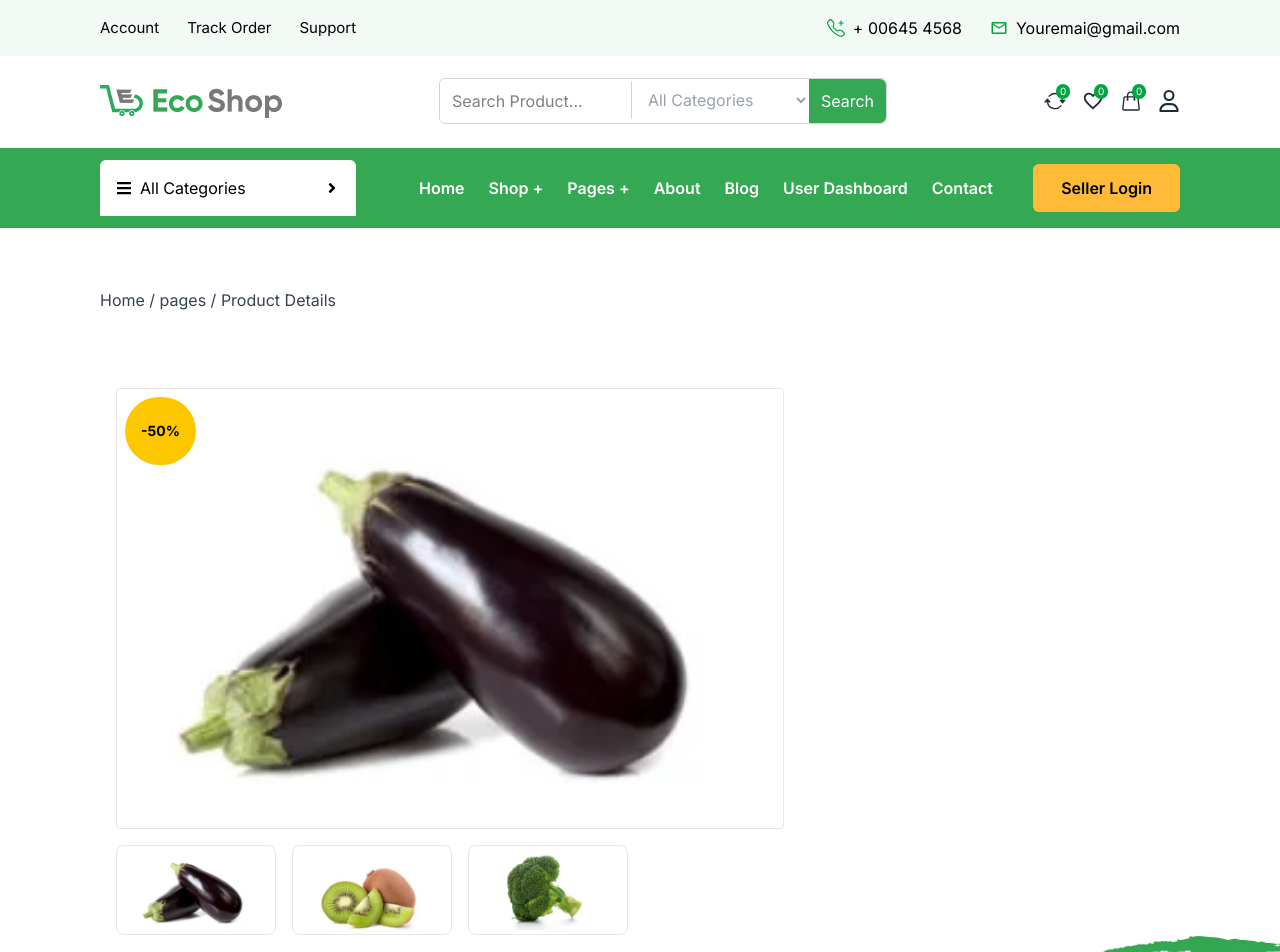
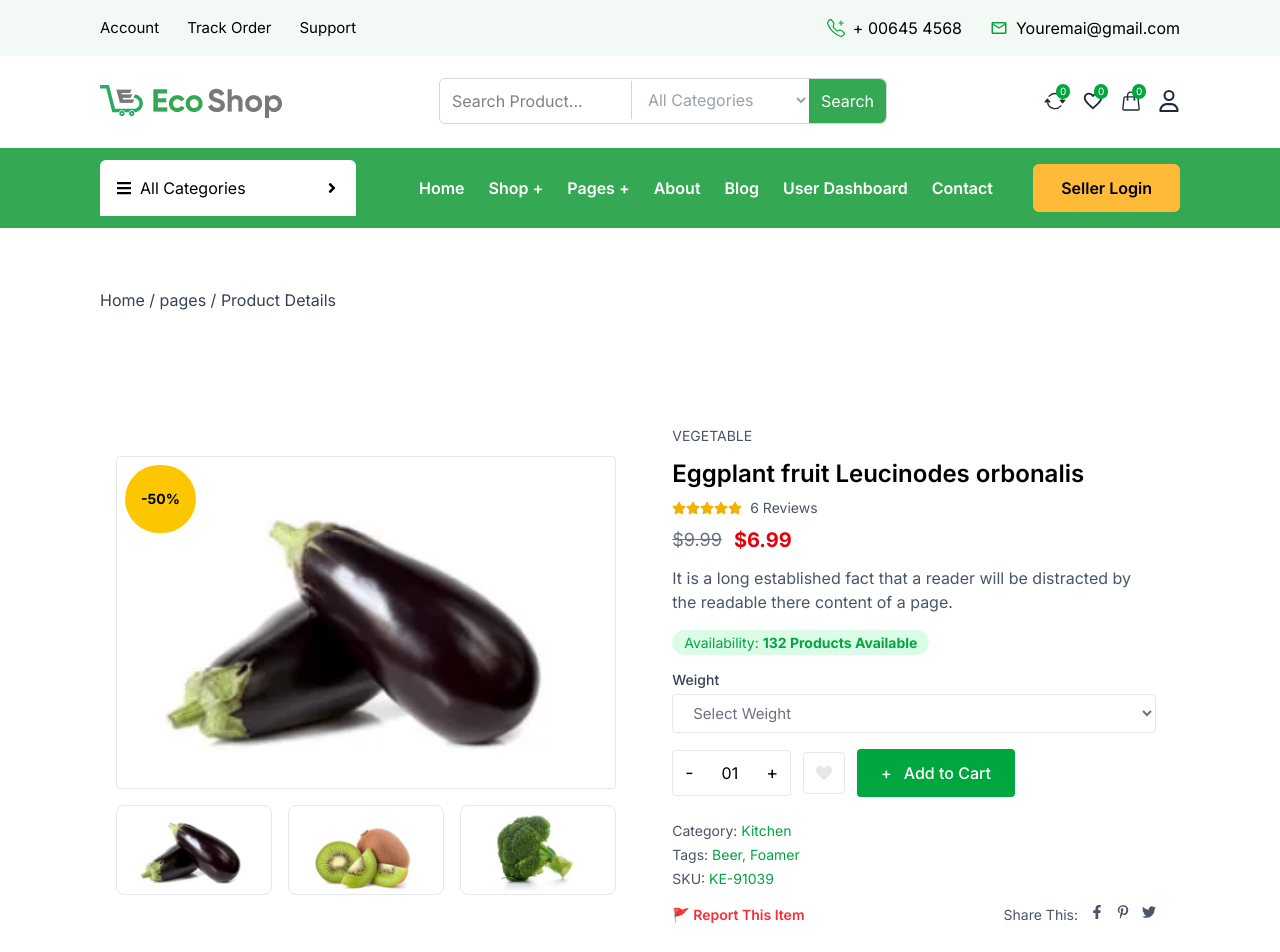
Before and after one commit to ahamedasif07/Project-Fresh-Grocery, a React (Vite) app: page /ProductDetails in a window 1280 px wide. Shown: the top 952 px of the page. Built offline with nearby package versions, Linux system fonts and the light colour scheme.

Commit message:
report model done

```diff
--- a/src/components/ProductDetailsSlider/ProductDetailSlider.jsx
+++ b/src/components/ProductDetailsSlider/ProductDetailSlider.jsx
@@ -3,6 +3,14 @@ import React, { useState } from "react";
 import eggplant from "../../../public/assets/p-img-14.webp";
 import fruits from "../../../public/assets/p-img-15.webp";
 import Juces from "../../../public/assets/p-img-16.webp";
+import {
+  FaFacebookF,
+  FaHeart,
+  FaPinterestP,
+  FaStar,
+  FaTwitter,
+} from "react-icons/fa";
+import ReportToast from "../ReportTost/ReportTost";
 
 const images = [
   { src: eggplant, alt: "Eggplant" },
@@ -12,9 +20,22 @@ const images = [
 
 const ProductDetailSlider = () => {
   const [selectedImage, setSelectedImage] = useState(images[0]);
+  const [quantity, setQuantity] = useState(1);
+  const [weight, setWeight] = useState("");
+  const [report, setRepot] = useState(false);
+
+  const increment = () => setQuantity((prev) => prev + 1);
+  const decrement = () => setQuantity((prev) => (prev > 1 ? prev - 1 : 1));
+
+  const handleWeightChange = (e) => {
+    setWeight(e.target.value);
+  };
 
   return (
-    <div className="max-w-[700px] max-h-[700px] p-2 md:p-4">
+    <div>
+      <div className="flex flex-col md:flex-row items-center justify-center gap-4 py-[30px]">
+        {/* slider part start */}
+        <div className="w-full md:w-1/2  p-2 md:p-4">
           {/* Main image container */}
           <div className="relative  border border-gray-200 rounded-sm p-4 bg-white">
             <img
@@ -45,6 +66,123 @@ const ProductDetailSlider = () => {
             ))}
           </div>
         </div>
+        {/* slider part end */}
+
+        {/* product details part start */}
+        <div className="w-full md:w-1/2 ">
+          <div className="max-w-xl mx-auto p-6 bg-white ">
+            {/* Title and Category */}
+            <p className="text-sm text-gray-600 uppercase mb-3">Vegetable</p>
+            <h2 className="text-2xl font-semibold mb-2">
+              Eggplant fruit Leucinodes orbonalis
+            </h2>
+
+            {/* Reviews */}
+            <div className="flex items-center text-yellow-500 text-sm mb-2">
+              {[...Array(5)].map((_, i) => (
+                <FaStar key={i} />
+              ))}
+              <span className="text-gray-600 ml-2">6 Reviews</span>
+            </div>
+
+            {/* Price */}
+            <div className="flex items-center gap-3 mb-3">
+              <span className="line-through text-gray-500 text-lg">$9.99</span>
+              <span className="text-red-600 text-xl font-bold">$6.99</span>
+            </div>
+
+            {/* Description */}
+            <p className="text-gray-600 mb-4">
+              It is a long established fact that a reader will be distracted by
+              the readable there content of a page.
+            </p>
+
+            {/* Availability */}
+            <div className="mb-4">
+              <span className="bg-green-100 text-green-600 px-3 py-1 rounded-full text-sm">
+                Availability: <strong>132 Products Available</strong>
+              </span>
+            </div>
+
+            {/* Weight Selector */}
+            <div className="mb-4">
+              <label className="block text-sm font-medium text-gray-700 mb-1">
+                Weight
+              </label>
+              <select
+                value={weight}
+                onChange={handleWeightChange}
+                className="w-full border text-gray-500 text-[15px] border-gray-200 rounded px-4 py-2"
+              >
+                <option value="" className="text-gray-400">
+                  Select Weight
+                </option>
+                <option value="250g">250g</option>
+                <option value="500g">500g</option>
+                <option value="1kg">1kg</option>
+              </select>
+            </div>
+
+            {/* Quantity and Add to Cart */}
+            <div className="flex items-center gap-3 mb-6">
+              <div className="flex items-center border border-gray-200 rounded overflow-hidden">
+                <button onClick={decrement} className="px-3 py-2 text-lg">
+                  -
+                </button>
+                <span className="px-4">
+                  {quantity.toString().padStart(2, "0")}
+                </span>
+                <button onClick={increment} className="px-3 py-2  text-lg">
+                  +
+                </button>
+              </div>
+              <button className="p-3 border rounded text-gray-200 hover:text-green-600">
+                <FaHeart />
+              </button>
+              <button className="bg-green-600 group hover:bg-green-700 text-white px-6 py-3 rounded font-medium overflow-hidden relative transition-all duration-300">
+                <span className="inline-block transform transition-transform duration-300 group-hover:translate-x-1 mr-3">
+                  +
+                </span>
+                Add to Cart
+              </button>
+            </div>
+
+            {/* Meta Info */}
+            <div className="text-sm text-gray-600 space-y-1 mb-4">
+              <p>
+                Category: <span className="text-green-600">Kitchen</span>
+              </p>
+              <p>
+                Tags: <span className="text-green-600">Beer, Foamer</span>
+              </p>
+              <p>
+                SKU: <span className="text-green-600">KE-91039</span>
+              </p>
+            </div>
+
+            {/* Report + Share */}
+            <div className="flex items-center justify-between text-sm">
+              <button
+                onClick={() => setRepot(true)}
+                className="text-red-500 font-semibold hover:underline"
+              >
+                🚩 Report This Item
+              </button>
+              <div className="flex gap-3 text-gray-600">
+                <span>Share This:</span>
+                <FaFacebookF className="hover:text-blue-600 cursor-pointer" />
+                <FaPinterestP className="hover:text-red-600 cursor-pointer" />
+                <FaTwitter className="hover:text-blue-400 cursor-pointer" />
+              </div>
+            </div>
+          </div>
+        </div>
+        {/* product details part  end*/}
+      </div>
+      <div>
+        <ReportToast report={report} setRepot={setRepot} />
+      </div>
+    </div>
   );
 };
 
--- /dev/null
+++ b/src/components/ReportTost/ReportTost.jsx
@@ -0,0 +1,53 @@
+import React, { useState } from "react";
+import { FaCross } from "react-icons/fa";
+import { RxCross2 } from "react-icons/rx";
+
+const ReportToast = ({ setRepot, report }) => {
+  return (
+    report && (
+      <div className="fixed top-1/2 left-1/2 z-50 w-[90%] max-w-[500px] h-auto max-h-[90vh] overflow-y-auto p-5 bg-white rounded shadow-lg border border-gray-200 transform -translate-x-1/2 -translate-y-1/2">
+        <div className="flex justify-between items-center mb-4">
+          <h3 className="text-2xl md:text-3xl font-bold text-gray-800">
+            Report Products
+          </h3>
+          <button
+            onClick={() => setRepot(false)}
+            className="text-3xl md:text-4xl text-white rounded-full bg-[#F34336] w-10 h-10 flex items-center justify-center"
+          >
+            <RxCross2 />
+          </button>
+        </div>
+
+        <div className="space-y-4">
+          <div>
+            <label className="block text-sm font-medium text-gray-500 mb-1">
+              Enter Report Title*
+            </label>
+            <input
+              type="text"
+              placeholder="Reports Headline here"
+              className="w-full px-4 py-2 border border-gray-300 rounded outline-none focus:ring focus:ring-green-200"
+            />
+          </div>
+
+          <div>
+            <label className="block text-sm font-medium text-gray-500 mb-1">
+              Enter Report Note*
+            </label>
+            <textarea
+              rows="4"
+              placeholder="Type Here"
+              className="w-full px-4 py-2 border border-gray-300 rounded outline-none focus:ring focus:ring-green-200"
+            ></textarea>
+          </div>
+
+          <button className="w-full bg-green-600 hover:bg-green-700 text-white py-2 rounded font-semibold">
+            Submit Report
+          </button>
+        </div>
+      </div>
+    )
+  );
+};
+
+export default ReportToast;
```
Lines whose indentation alone changed are shown as unchanged.
